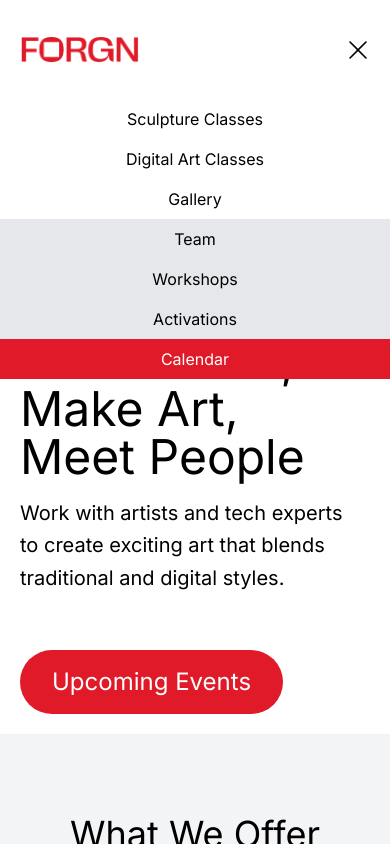
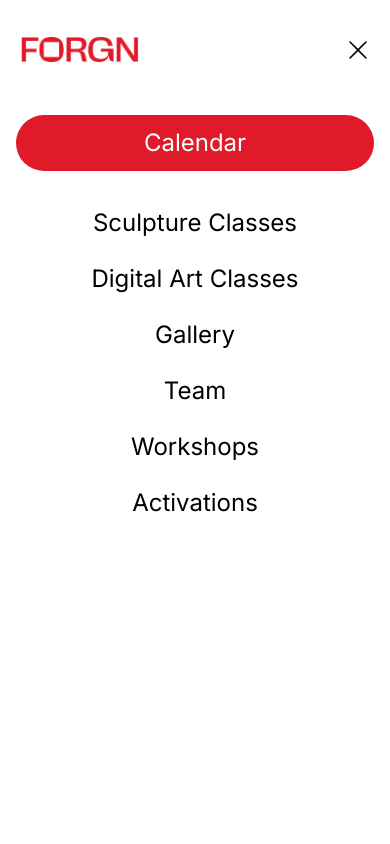
Before and after one commit to giorgio-villani/forgn, a Next.js app: page / in a window 390 px wide. Both pictures are taken after a click on the element 358 px from the left and 49 px from the top of the page. Shown: the top 844 px of the page. Built offline with nearby package versions, Linux system fonts and the light colour scheme.

Commit message:
adjusted menu design for mobile

```diff
--- a/src/components/Header.tsx
+++ b/src/components/Header.tsx
@@ -61,20 +61,20 @@ const Header: React.FC = () => {
         </div>
 
         {menuOpen && (
-          <div className="lg:hidden flex flex-col absolute top-full left-0 w-full text-center bg-white">
+          <div className="lg:hidden h-screen text-2xl flex flex-col absolute top-full left-0 w-full h-text-center bg-white p-4 text-center">
+            <div className="bg-customButton rounded rounded-full text-white mb-6 ">
+              <LinkButton href="/calendar" text="Calendar" />
+            </div>
             <LinkButton href="/sculpture" text="Sculpture Classes" />
             <LinkButton href="/digital" text="Digital Art Classes" />
             <LinkButton href="/gallery" text="Gallery" />
-            <div className="bg-gray-200">
-              <LinkButton href="/team" text="Team" />
-              <LinkButton href="/workshops" text="Workshops" />
-              <LinkButton href="/activations" text="Activations" />
-              {/* <LinkButton href="./presentations" text="Presentations" /> */}
-              {/* <LinkButton href="./hackathons" text="Hackathons" /> */}
-            </div>
-            <div className="bg-customButton text-white">
-              <LinkButton href="/calendar" text="Calendar" />
-            </div>
+            {/* <div className="bg-gray-200"> */}
+            <LinkButton href="/team" text="Team" />
+            <LinkButton href="/workshops" text="Workshops" />
+            <LinkButton href="/activations" text="Activations" />
+            {/* <LinkButton href="./presentations" text="Presentations" /> */}
+            {/* <LinkButton href="./hackathons" text="Hackathons" /> */}
+            {/* </div> */}
           </div>
         )}
 
--- a/src/components/LinkButton.tsx
+++ b/src/components/LinkButton.tsx
@@ -7,7 +7,7 @@ interface LinkButtonProps {
 
 const LinkButton: React.FC<LinkButtonProps> = ({ href, text }) => {
   return (
-    <a href={href} className="block px-4 py-2 hover:bg-gray-100">
+    <a href={href} className="block px-4 py-2 my-1 hover:bg-gray-100 ">
       {text}
     </a>
   )
```
